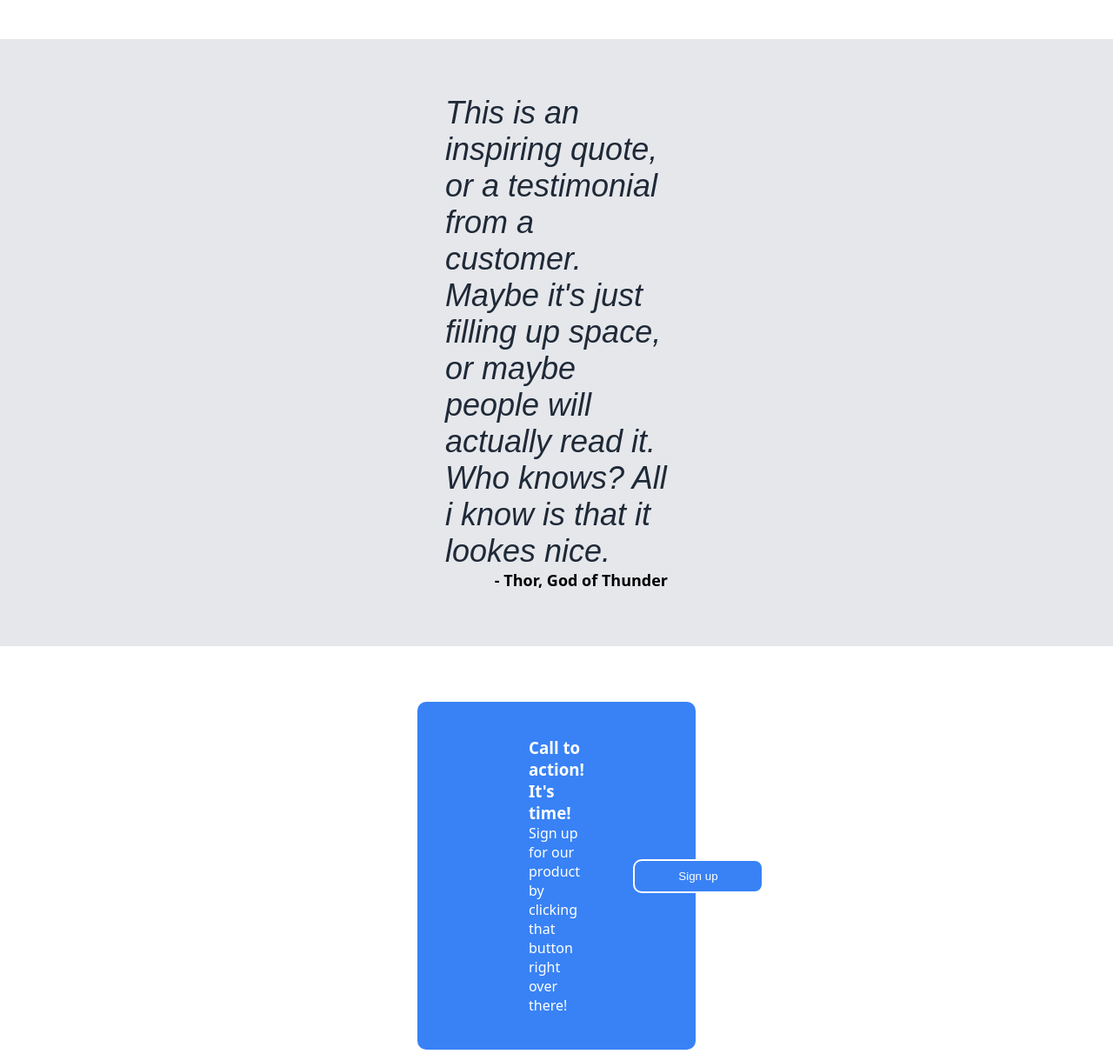
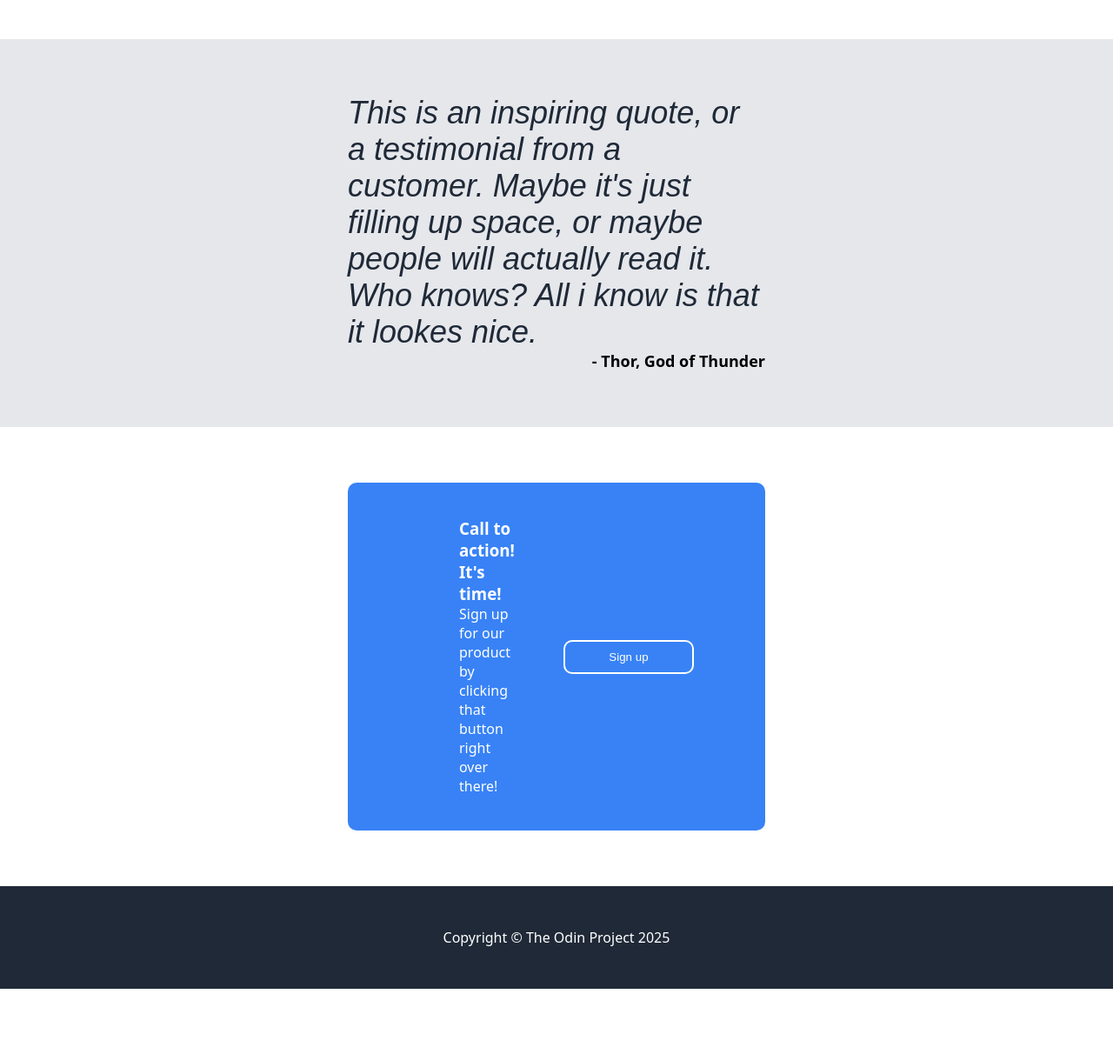
Before and after one commit to Alexandro02/Landing-Page---TOP, a plain HTML site: page index.html in a window 1280 px wide. Shown: the part 848-2060 px from the top of the page at 87% size. After the commit the page ends 1985 px from the top, so only its background shows below. Drawn offline with Linux system fonts and the light colour scheme.

Commit message:
Fixed styling for containers: Quote and CTA

```diff
--- a/styles.css
+++ b/styles.css
@@ -51,7 +51,7 @@ ul {
   gap: 24px;
   font-size: 18px;
 
-	li>a {
+  li > a {
     color: #e5e7eb;
   }
 }
@@ -150,7 +150,7 @@ ul {
 /* Quote section styles */
 
 .quote-container {
-	padding: 0 32rem;
+  padding: 0 25rem;
   background-color: #e5e7eb;
   display: flex;
   flex-direction: column;
@@ -174,7 +174,7 @@ ul {
 /* CTA section styles */
 
 .cta-section {
-	padding: 0 30rem;
+  padding: 0 25rem;
   background: #fff;
   /* width: 65.5rem; */
 
```
Lines whose indentation alone changed are shown as unchanged.
